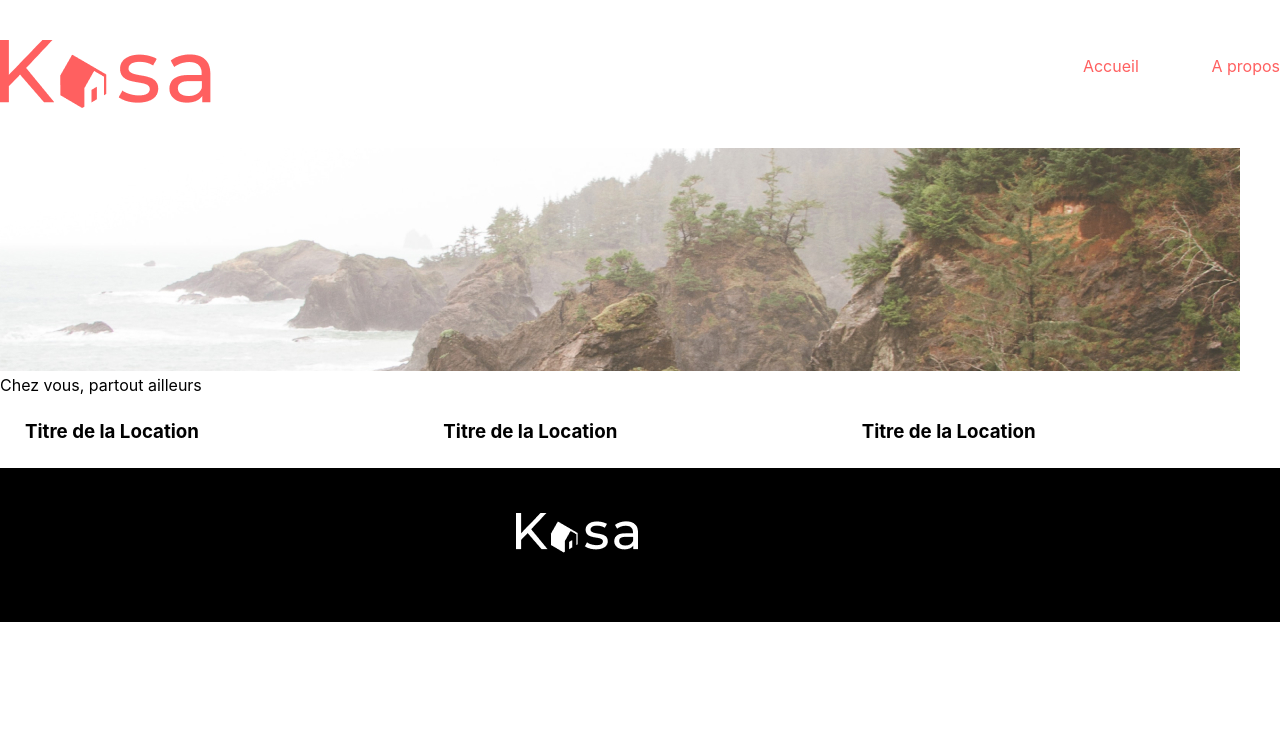
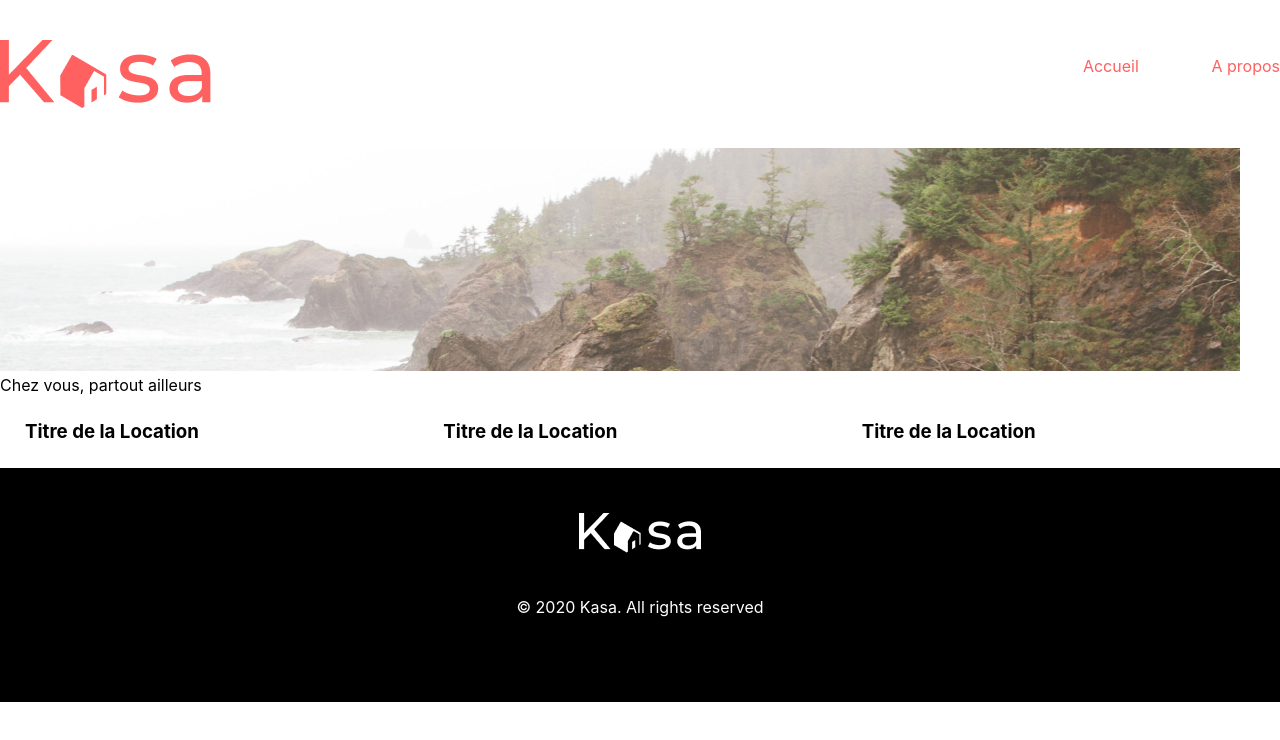
Before and after one commit to PuteauxTheo/PuteauxTheo_11_17062022, a React (Create React App) app: page / in a window 1280 px wide. Shown: the top 740 px of the page. Built offline with nearby package versions, Linux system fonts and the light colour scheme.

Commit message:
ajout de class

```diff
--- a/src/components/Footer/index.jsx
+++ b/src/components/Footer/index.jsx
@@ -4,10 +4,10 @@ function Footer() {
     return(
         <footer>
             <div className='container-footer'>
-                <div className='img-footer'>
+                <div className='container-footer-img'>
                     <img src={logoFooter} alt='logo du site Web Kasa bas de page '/>
                 </div>
-                <p>© 2020 Kasa. All rights reserved</p>
+                <p className='container-footer-rights'>© 2020 Kasa. All rights reserved</p>
             </div>
         </footer>
     )
```
